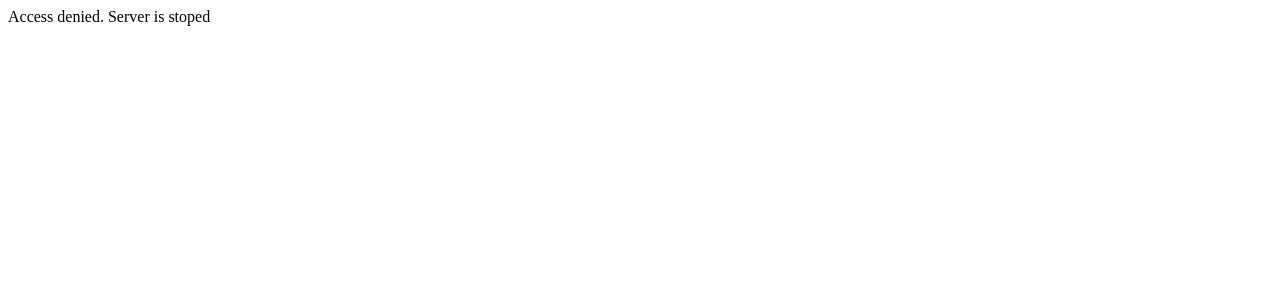
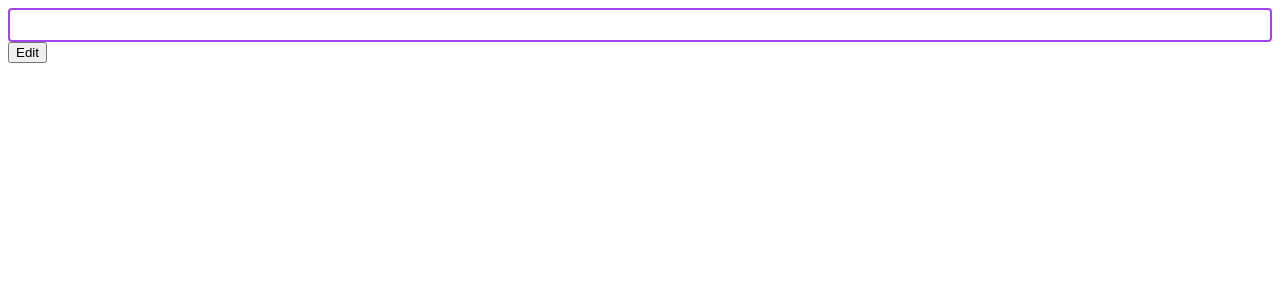
Before and after one commit to denis-mahei/dashboard-ng, an Angular app: page / in a window 1280 px wide. Shown: the top 300 px of the page. Built offline with nearby package versions, Linux system fonts and the light colour scheme.

Commit message:
add toggleEdit; learning dynamic components

```diff
--- a/src/app/user/user.component.scss
+++ b/src/app/user/user.component.scss
@@ -0,0 +1,6 @@
+div {
+  border: solid 2px #a144eb;
+  padding: 5px;
+  height: 20px;
+  border-radius: 4px;
+}
--- a/src/app/user/user.component.ts
+++ b/src/app/user/user.component.ts
@@ -1,15 +1,18 @@
-import { Component } from '@angular/core';
+import { Component, signal } from '@angular/core';
 
 @Component({
   selector: 'app-user',
   template: `
-    @if (isLoggedIn) {
-      <span>Yes, the server is running!</span>
-    } @else {
-      <span>Access denied. Server is stoped</span>
-    }
+    <div [contentEditable]="isEditable"></div>
+
+    <button (click)="toggleEdit()">{{ isEditable ? 'Block' : 'Edit' }}</button>
   `,
+  styleUrl: 'user.component.scss',
 })
 export class UserComponent {
-  isLoggedIn = false;
+  isEditable = false;
+
+  toggleEdit() {
+    this.isEditable = !this.isEditable;
+  }
 }
```
